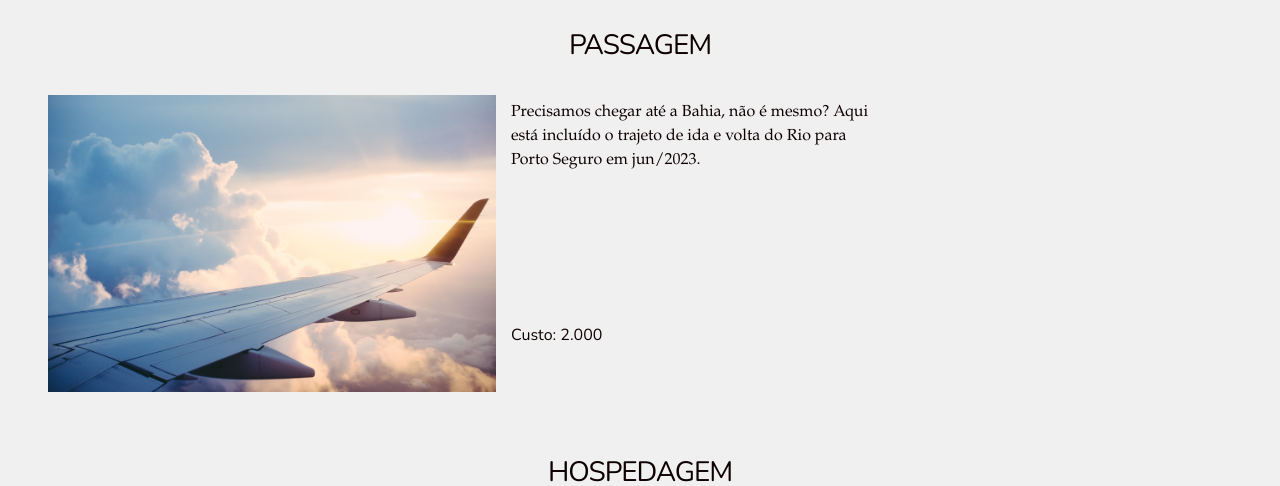
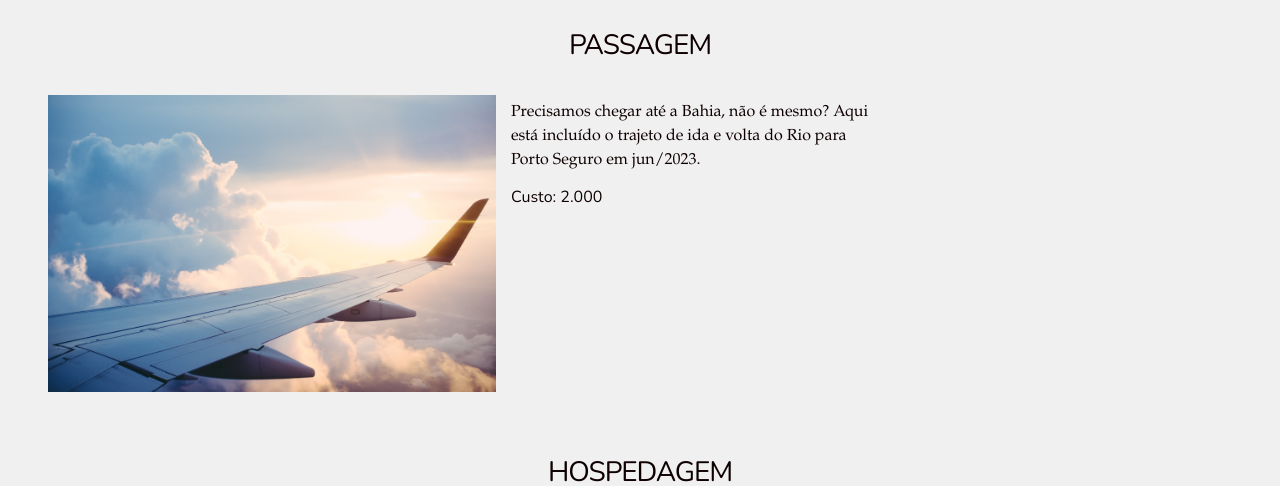
Before and after one commit to raphael-rbbr/wedding_Bruna-Lucas, a Rails app: page /page in a window 1280 px wide. Shown: the part 244-730 px from the top of the page. Run offline with Rails 7, Linux system fonts and the light colour scheme; style sheets or scripts are compiled from the project's sources; some libraries are stand-ins or nearby versions; grey boxes are pictures that could not be loaded.

Commit message:
value div

```diff
--- a/app/assets/stylesheets/pages/_show.scss
+++ b/app/assets/stylesheets/pages/_show.scss
@@ -20,7 +20,8 @@ body {
 
 
 .gift_item_desciption{
-  display: column;
+  display: flex;
+  flex-direction: column;
   width: 45%;
   padding-top: 20px;
 }
@@ -57,8 +58,7 @@ p {
 
 
 .gift_value {
-  position:relative;
-  top:45%;
+  flex-direction: row;
 }
 
 .gift_payment_title {
```
